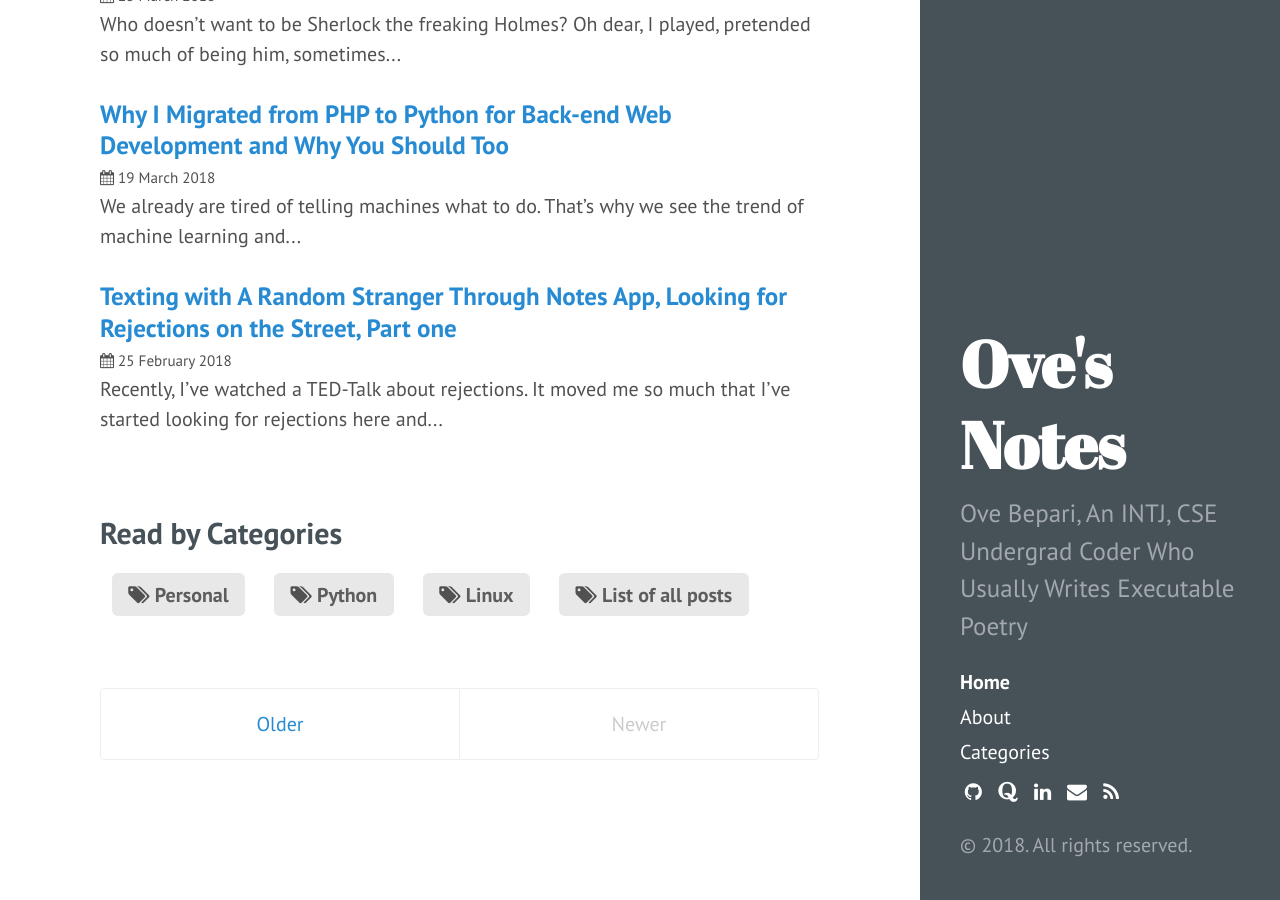
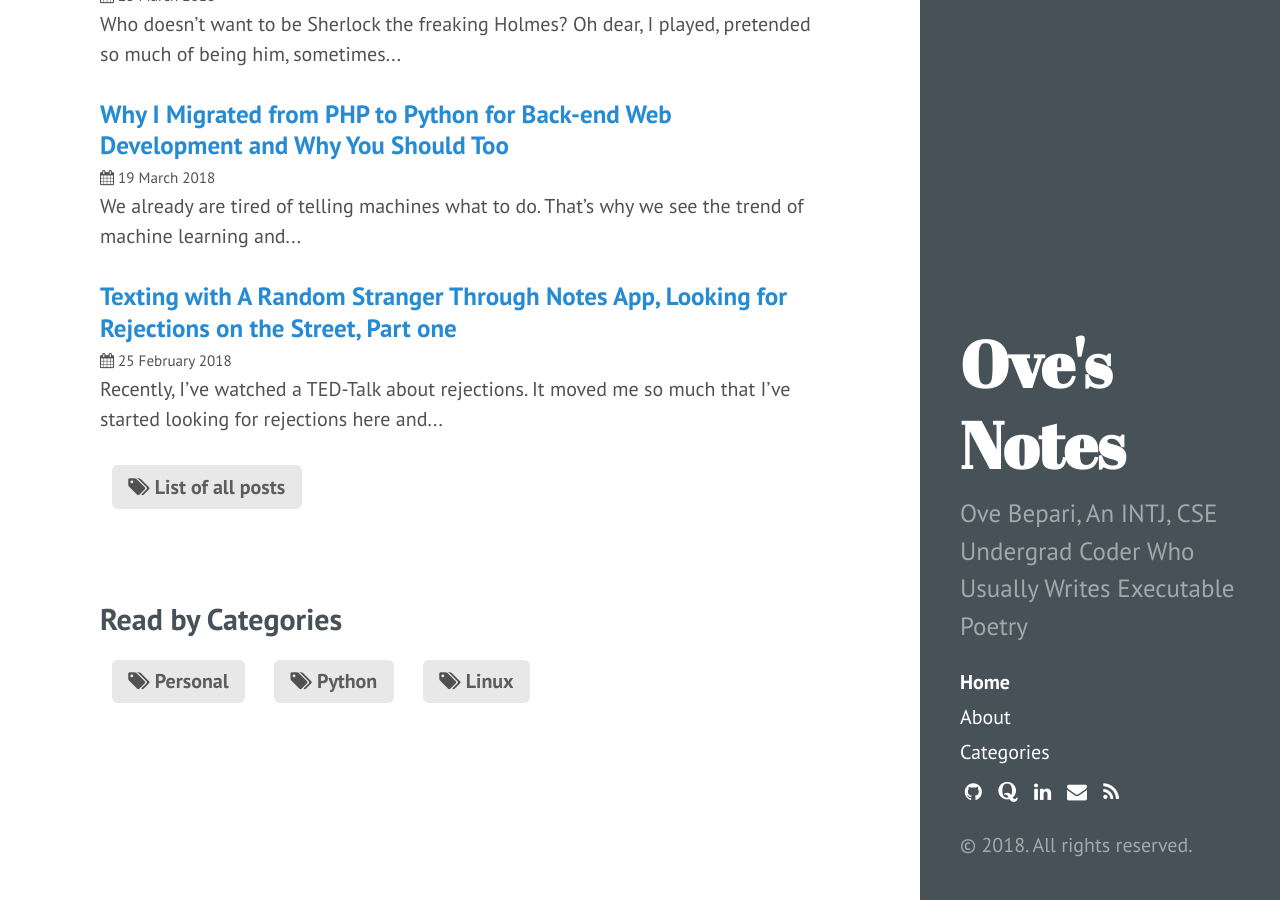
Before and after one commit to ovebepari/ovebepari.github.io, a Jekyll site: the page built from index.html, in a window 1280 px wide and 900 px high, scrolled down 926 px. Built offline with Jekyll 4.4.1, drawn with Linux system fonts in a browser that asks for light colours; the list of posts is cut into pages by our own code.

Commit message:
paginator removed

```diff
--- a/index.html
+++ b/index.html
@@ -17,6 +17,11 @@ title: Home
   {% endif%}
 </div>
 
+    <span class="tags">
+    <i class="fa fa-tags"></i>
+    <a href="archive">List of all posts</a>
+    </span>
+
 <div class="category">
   {% comment %} For categories {% endcomment %}
   {% if site.categories %}
@@ -29,14 +34,13 @@ title: Home
         </span>
       {% endfor %}
 
-    <span class="tags">
-    <i class="fa fa-tags"></i>
-    <a href="archive">List of all posts</a>
-    </span>
   {% endif %}
 </div>
 
 <!--
+
+If paginator is used, permalink isn't allowed. So, pagination is left to rot.
+
 <div class="posts">
   {% for post in paginator.posts %}
   <div class="post">
@@ -51,7 +55,6 @@ title: Home
     {{ post.content }}
   </div>
   {% endfor %}
-</div> -->
 
 <div class="pagination">
   {% if paginator.next_page %}
@@ -69,3 +72,5 @@ title: Home
     <span class="pagination-item newer">Newer</span>
   {% endif %}
 </div>
+
+</div> -->
```
